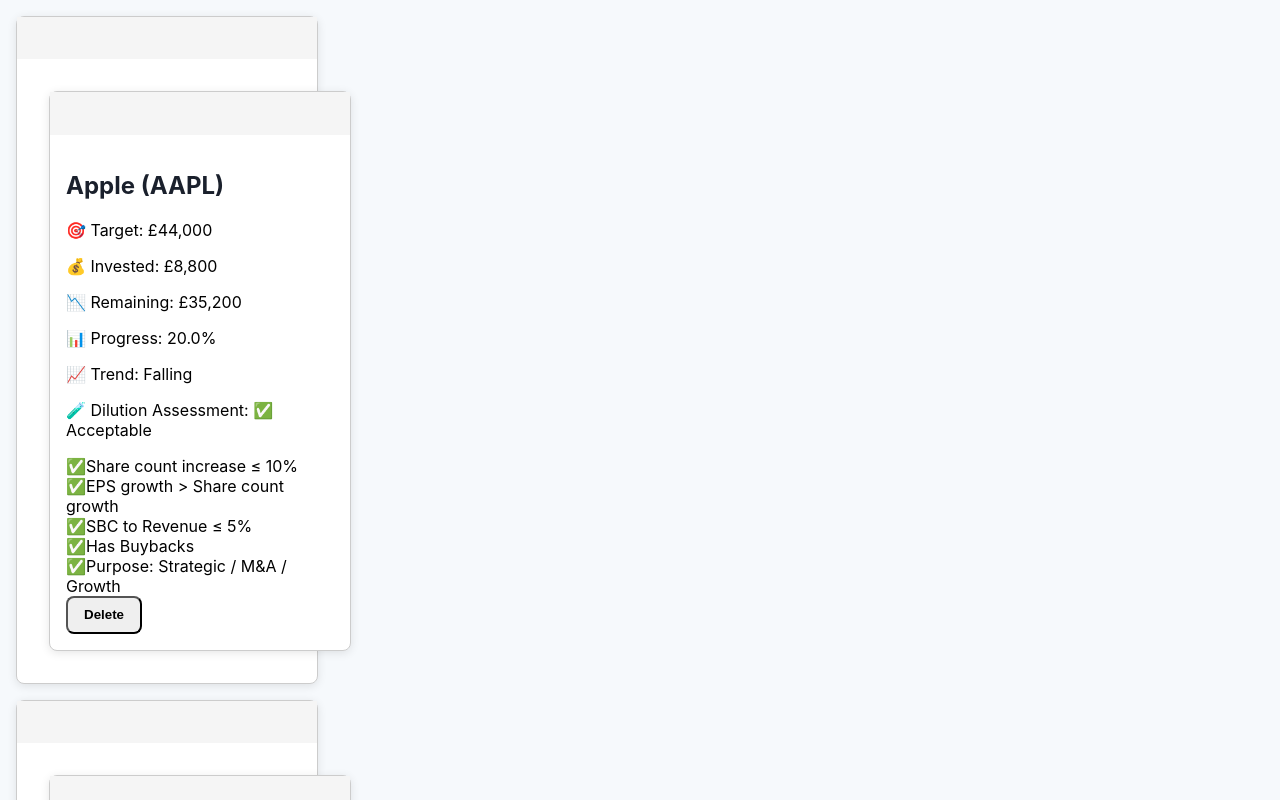
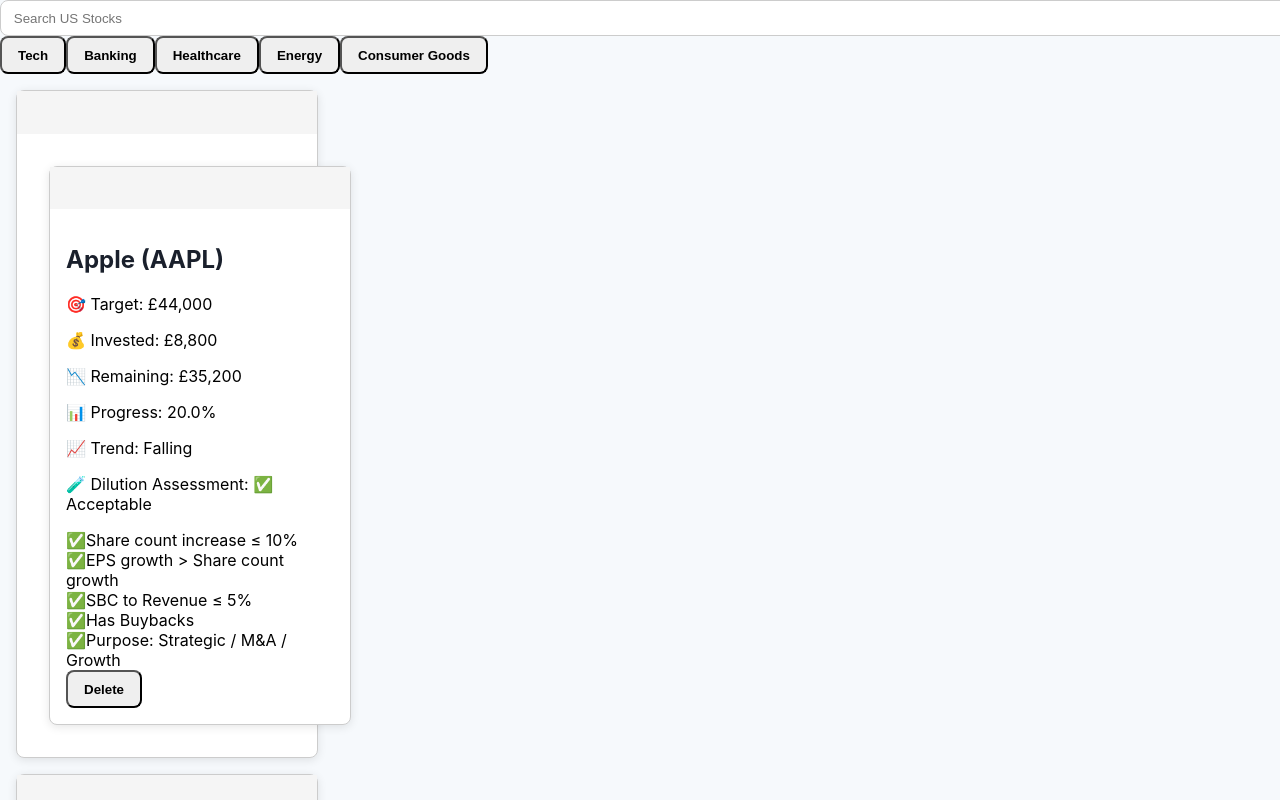
Before and after one commit to harpritdhanoa/my-dca-tracker, a React (Create React App) app: page / in a window 1280 px wide. Built offline with nearby package versions, Linux system fonts and the light colour scheme.

Commit message:
Importing App.css

```diff
--- a/src/App.js
+++ b/src/App.js
@@ -17,6 +17,8 @@
 
 export default function DCAInvestmentTracker() {
   const [stocks, setStocks] = useState([]);
+  const [query, setQuery] = useState("");
+  const [filters] = useState(["Tech", "Banking", "Healthcare", "Energy", "Consumer Goods"]);
   const [newStock, setNewStock] = useState({ name: "", ticker: "", target: "", invested: "", trend: "", shareCount5Y: "", epsGrowth5Y: "", sbcToRevenue: "", hasBuybacks: false, dilutionPurpose: "" });
   const [monthlyBudget, setMonthlyBudget] = useState(29000);
   const [debtFund, setDebtFund] = useState(150000);
@@ -101,6 +103,15 @@
 
   return (
     <div className="p-6 space-y-6 overflow-y-auto max-h-screen animate-fade-in bg-[#f5f7fa] font-sans">
+      <div className="flex flex-col md:flex-row md:items-center md:space-x-4">
+        <Input placeholder="Search US Stocks" value={query} onChange={(e) => setQuery(e.target.value)} className="mb-2 md:mb-0 w-full md:w-auto" />
+        <div className="flex flex-wrap gap-2">
+          {filters.map((f, idx) => (
+            <Button key={idx} className="bg-blue-100 hover:bg-blue-200 text-blue-800 px-3 py-1 rounded-full text-sm">{f}</Button>
+          ))}
+        </div>
+      </div>
+
       <div className="grid grid-cols-1 md:grid-cols-2 lg:grid-cols-3 gap-4">
         {stocks.map((stock, idx) => {
           const remaining = stock.target - stock.invested;
@@ -136,9 +147,6 @@
           );
         })}
       </div>
-
-      {/* Remaining unchanged */}
-
     </div>
   );
 }
```
